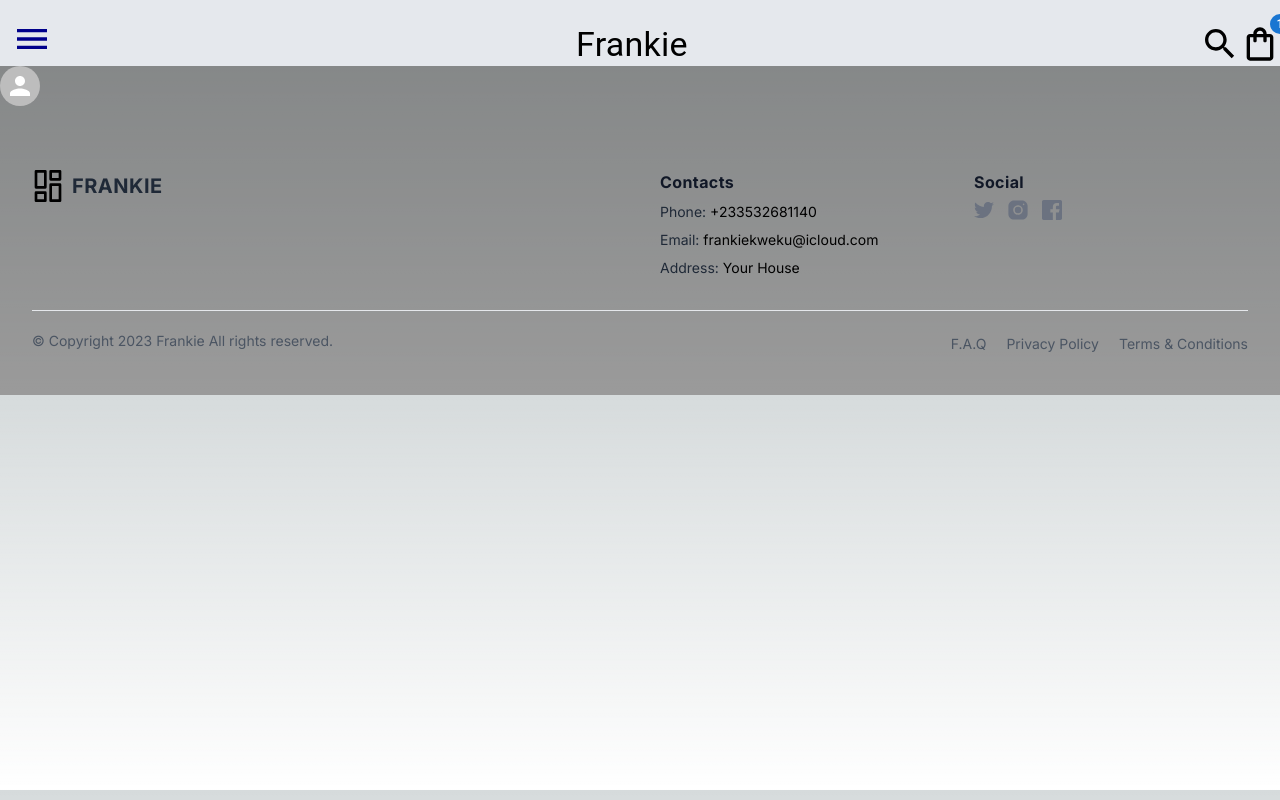
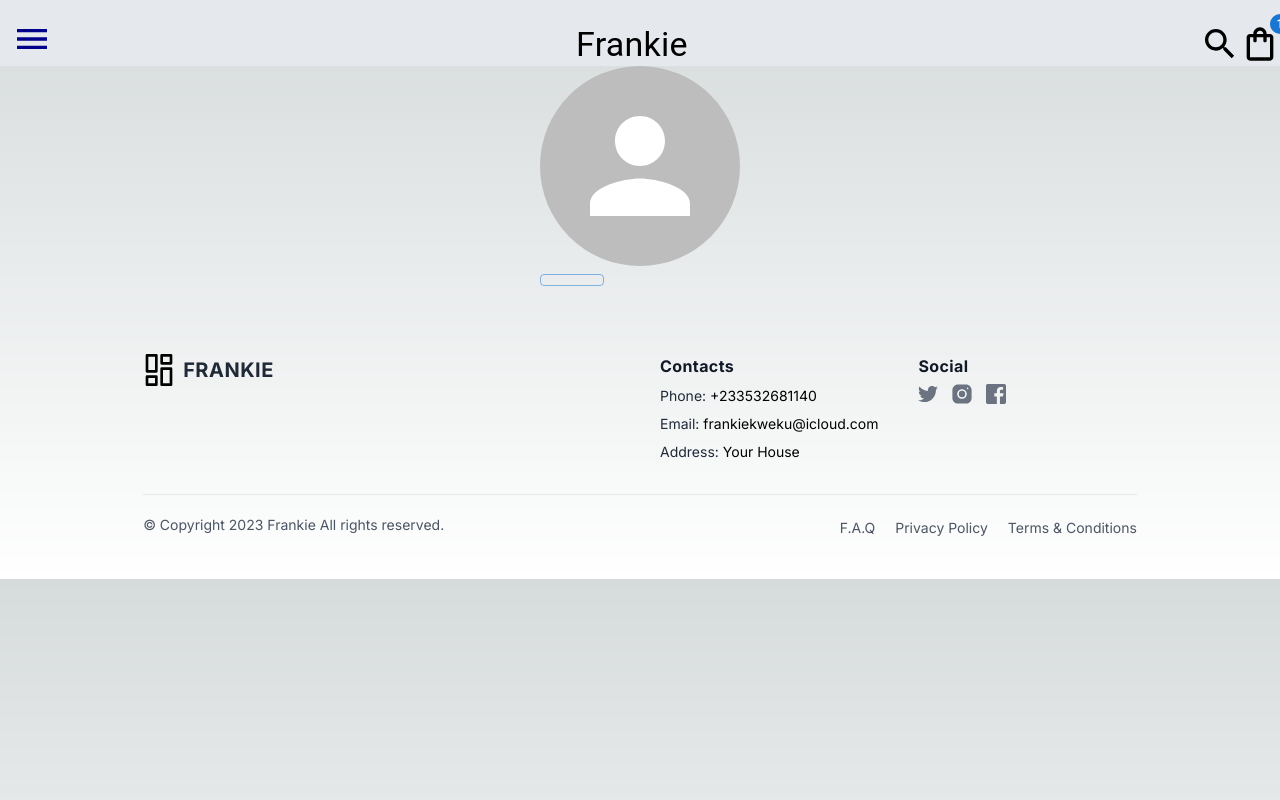
Before and after one commit to frankielaroi/eccormercets, a Next.js app: page /user/1 in a window 1280 px wide. Built offline with nearby package versions, Linux system fonts and the light colour scheme; no server answers; the database is empty.

Commit message:
Update login and signup components, add user page (generated by blackbox.ai )

```diff
--- a/src/app/auth/login.tsx
+++ b/src/app/auth/login.tsx
@@ -1,13 +1,10 @@
 'use client';
-import { Apple, GitHub, Google } from "@mui/icons-material";
+import { Apple, Google } from "@mui/icons-material";
 import { Button, TextField } from "@mui/material";
 import React, { useState, useEffect } from "react";
 import {
   GoogleAuthProvider,
-  FacebookAuthProvider,
   signInWithPopup,
-  getAuth,
-  GithubAuthProvider,
   signInWithEmailAndPassword,
 } from "firebase/auth";
 import { set, ref, getDatabase } from "firebase/database";
--- a/src/app/auth/signup.tsx
+++ b/src/app/auth/signup.tsx
@@ -1,7 +1,7 @@
 'use client';
 import Cookies from 'js-cookie';
 import React, { useState } from 'react';
-import { GoogleAuthProvider, FacebookAuthProvider, signInWithPopup, getAuth, GithubAuthProvider, createUserWithEmailAndPassword, sendEmailVerification } from 'firebase/auth';
+import { GoogleAuthProvider, FacebookAuthProvider, signInWithPopup, getAuth, GithubAuthProvider, createUserWithEmailAndPassword, sendEmailVerification, User } from 'firebase/auth';
 import { auth, database } from '../firebase';
 import { getDatabase, ref, set, get } from 'firebase/database';
 import { Apple, Facebook, Google } from '@mui/icons-material';
@@ -58,7 +58,7 @@ export default function Signup() {
       await set(userRef, {
         email: user.email,
         providerId: user.providerData[0].providerId,
-        displayName: user.displayName,
+        displayName: name,
         photoURL: user.photoURL,
         createdAt: Date.now(),
         lastLogin: Date.now(),
@@ -80,14 +80,7 @@ export default function Signup() {
       }
     }
   };
-
-  const handleGitHubLogin = async () => {
-    try {
-      const provider = new GithubAuthProvider();
-      const result = await signInWithPopup(auth, provider);
-      const user = result.user;
-
-      if (user) {
+const setUserIfNotExists = async (user: User) => {
   const userRef = ref(database, `users/${user.uid}`);
   const snapshot = await get(userRef);
 
@@ -101,6 +94,17 @@ export default function Signup() {
       lastLogin: Date.now(),
     });
   }
+};
+  const handleGitHubLogin = async () => {
+    try {
+      const provider = new GithubAuthProvider();
+      const result = await signInWithPopup(auth, provider);
+      const user = result.user;
+
+      if (user) {
+        await setUserIfNotExists(user);
+
+      };
 
       console.log('GitHub login successful');
       Cookies.set('uid', user.uid, { secure: true, httpOnly: true });
@@ -111,7 +115,7 @@ export default function Signup() {
 
       router.push(`../user/${user.uid}`);
     }
-    } catch (error) {
+    catch (error) {
       console.error('GitHub login failed:', error);
     }
   };
@@ -123,19 +127,7 @@ export default function Signup() {
     const user = result.user;
 
     if (user) {
-        const userRef = ref(database, `users/${user.uid}`);
-        const snapshot = await get(userRef);
-
-        if (!snapshot.exists()) {
-          await set(userRef, {
-            email: user.email,
-            providerId: user.providerData[0].providerId,
-            displayName: user.displayName,
-            photoURL: user.photoURL,
-            createdAt: Date.now(),
-            lastLogin: Date.now(),
-          });
-        }
+      await setUserIfNotExists(user);
 
         Cookies.set('uid', user.uid, { secure: true });
         Cookies.set('isLoggedIn', 'true', { secure: true });
--- a/src/app/user/[uid]/page.tsx
+++ b/src/app/user/[uid]/page.tsx
@@ -5,7 +5,7 @@ import Footer from '../../footer'
 import { useParams } from 'next/navigation';
 import { database } from '../../firebase';
 import { get, ref } from 'firebase/database';
-import { Avatar } from '@mui/material';
+import { Avatar, Button, Typography } from '@mui/material';
 interface User {
     uid: string;
     email: string,
@@ -17,7 +17,8 @@ interface User {
 }
 export default function Account() {
     const { uid } = useParams();
-  const [user,setUser] = useState<User | null>(null);
+    const [user, setUser] = useState<User | null>(null);
+
 
     useEffect(() => {
         const getItem = async () => {
@@ -34,15 +35,32 @@ export default function Account() {
                     console.log('Error getting item:', error);
                 }
             }
-        }
-    });
+        };
+        getItem()
+    }, [uid]);
     return (
-        <div className='bg-[#00000065]'>
+        <div className='flex place-content-evenly flex-col'>
             <Header item={undefined} />
-            <Avatar src={user?.photoURL} sx={{
+            <div className='flex place-content-center'>
+           <div className='flex flex-col'> <Avatar src={user?.photoURL} sx={{
                 display: 'flex',
-                placeContent:'center'
+                placeContent: 'center',
+                justifyContent: 'center',
+                width: 200,
+                height:200,
             }} />
+                <div>
+                        <Typography sx={{
+                            fontStyle: 'italic',
+                            fontFamily:'monospace'
+                        }} variant='h3'>{user?.displayName}</Typography>
+                        <Button sx={{
+                            fontStyle: 'italic',
+                            fontFamily:'monospace'
+                    }} variant='outlined'>{user?.email}</Button>
+                </div>
+                </div>
+            </div>
             <Footer />
         </div>
     )
```
Lines whose indentation alone changed are shown as unchanged.
